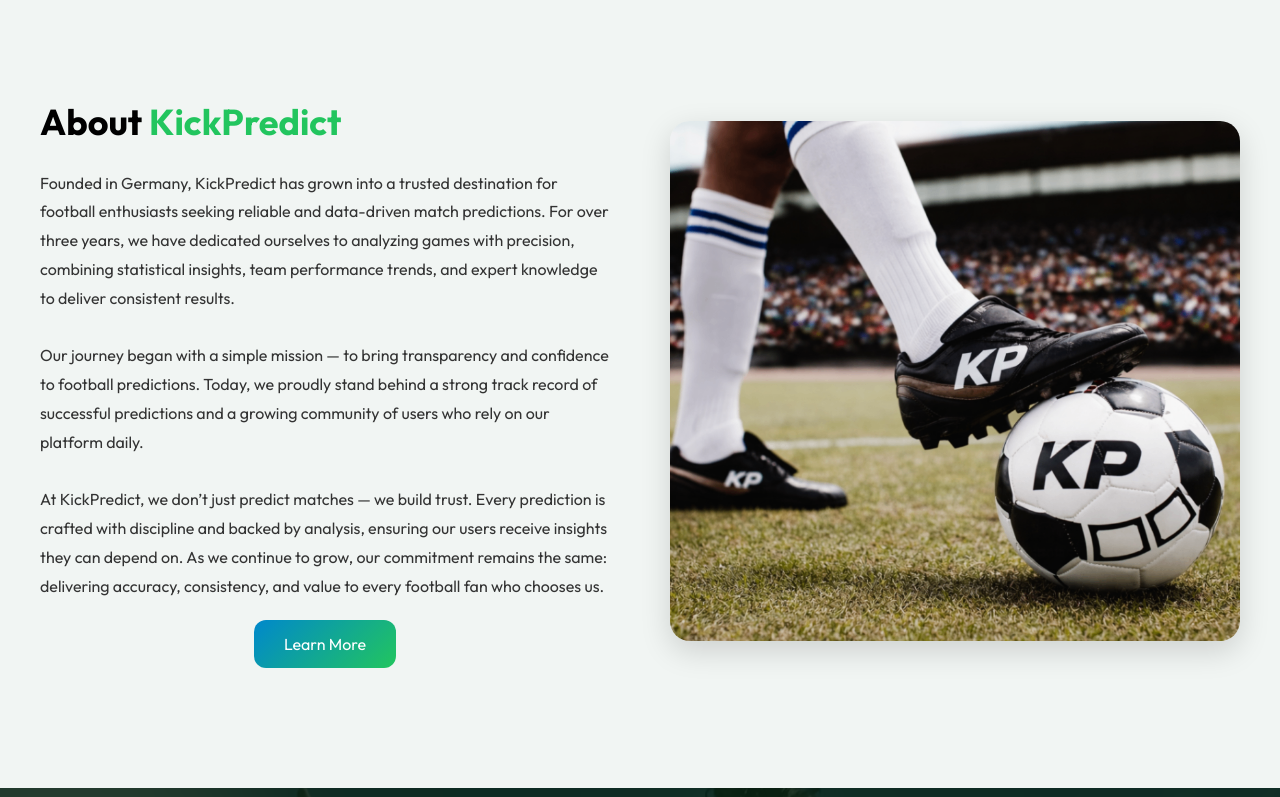
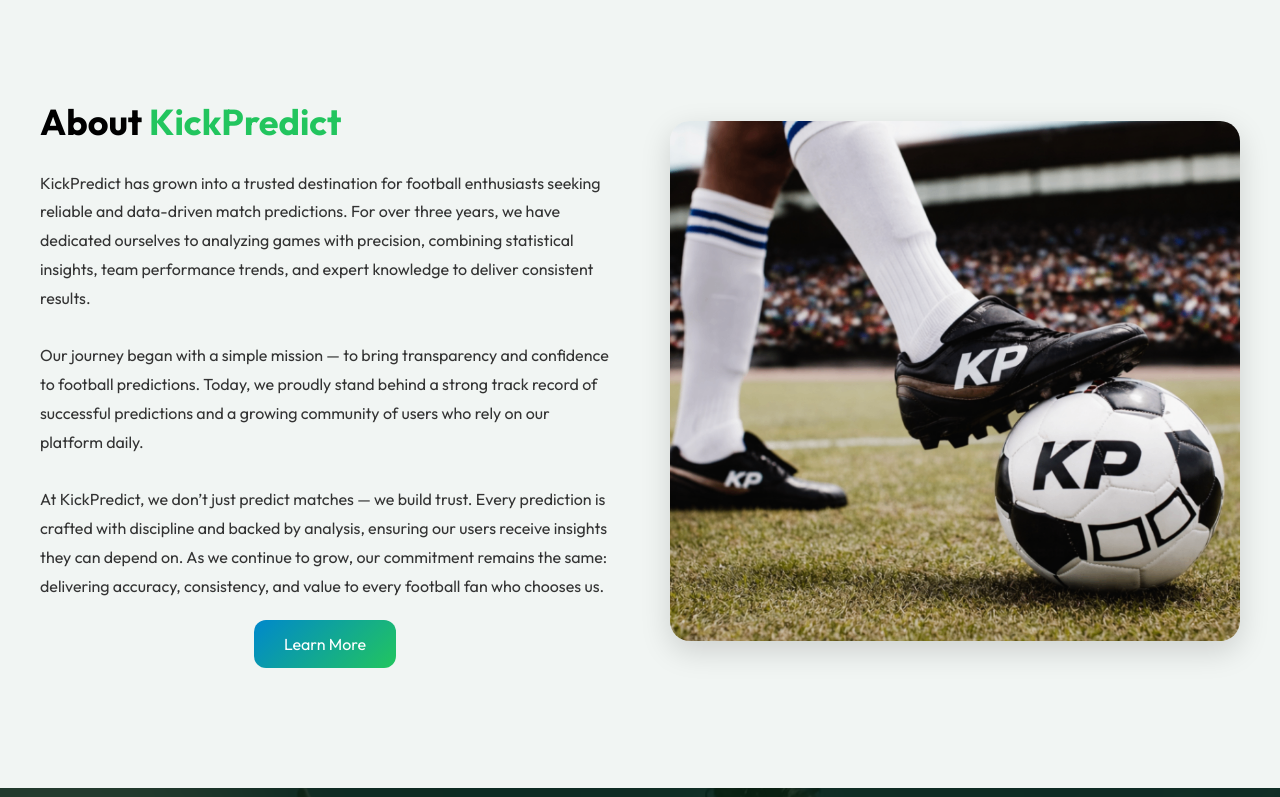
Before and after one commit to Hisaw304/kickpredict, a React (Vite) app: page /about in a window 1280 px wide. Shown: the part 547-1344 px from the top of the page. Built offline with nearby package versions, Linux system fonts and the light colour scheme; no server answers.

Commit message:
page updated and database

```diff
--- a/src/components/AboutUs.jsx
+++ b/src/components/AboutUs.jsx
@@ -12,12 +12,11 @@ export default function AboutUs() {
           </h2>
 
           <p className="kp-about-paragraph">
-            Founded in Germany, KickPredict has grown into a trusted destination
-            for football enthusiasts seeking reliable and data-driven match
-            predictions. For over three years, we have dedicated ourselves to
-            analyzing games with precision, combining statistical insights, team
-            performance trends, and expert knowledge to deliver consistent
-            results.
+            KickPredict has grown into a trusted destination for football
+            enthusiasts seeking reliable and data-driven match predictions. For
+            over three years, we have dedicated ourselves to analyzing games
+            with precision, combining statistical insights, team performance
+            trends, and expert knowledge to deliver consistent results.
             <br />
             <br />
             Our journey began with a simple mission — to bring transparency and
--- a/src/components/Hero.jsx
+++ b/src/components/Hero.jsx
@@ -49,9 +49,10 @@ export default function Hero() {
             {/* FLOATING CARD */}
             <div className="kp-floating-card">
               <h4>Today's Top Pick</h4>
-              <p>Netherlands - Eerste Divise</p>
+              <p>No Games Available</p>
+              {/* <p>Netherlands - Eerste Divise</p>
               <p>FC Eidhoven Vs FC Emmen</p>
-              <p>Prediction: Over 2.5 Goals</p>
+              <p>Prediction: Over 2.5 Goals</p> */}
               <p>Confidence 80%</p>
               <span>Overall Accuracy 87%</span>
             </div>
```
